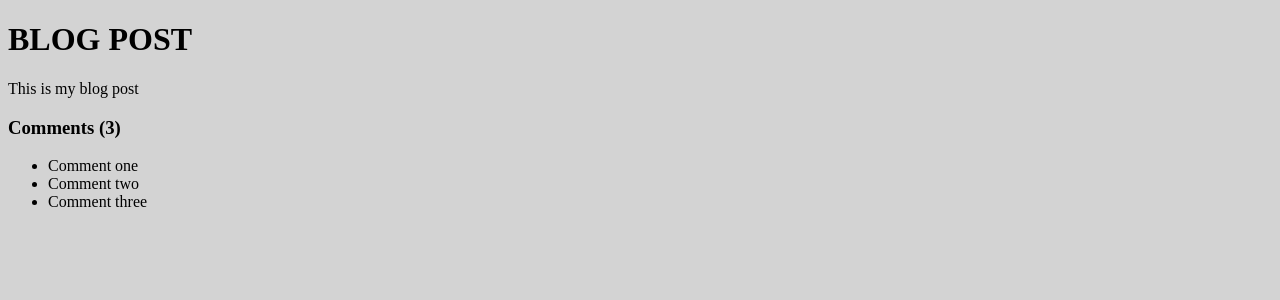
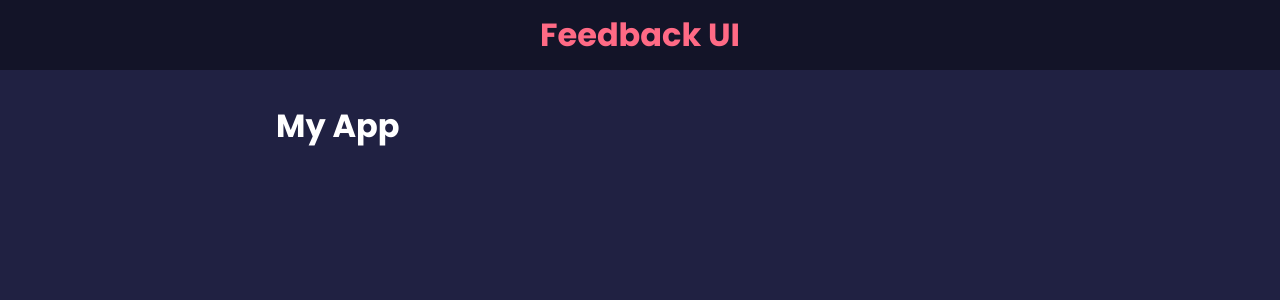
Before and after one commit to diomededavid/feedback-app, a React (Create React App) app: page / in a window 1280 px wide. Shown: the top 300 px of the page. Built offline with nearby package versions, Linux system fonts and the light colour scheme.

Commit message:
Header component

```diff
--- a/package.json
+++ b/package.json
@@ -6,6 +6,7 @@
     "@testing-library/jest-dom": "^5.16.2",
     "@testing-library/react": "^12.1.3",
     "@testing-library/user-event": "^13.5.0",
+    "prop-types": "^15.8.1",
     "react": "^17.0.2",
     "react-dom": "^17.0.2",
     "react-scripts": "5.0.0",
--- a/src/App.js
+++ b/src/App.js
@@ -1,33 +1,13 @@
+import Header from './components/Header';
+
 function App() {
-  const title = 'blog Post';
-  const body = 'This is my blog post';
-  const comments = [
-    { id: 1, text: 'Comment one' },
-    { id: 2, text: 'Comment two' },
-    { id: 3, text: 'Comment three' },
-  ];
-  const loading = false;
-
-  if (loading) return <h1>Loading...</h1>;
-  const showComments = true;
-
-  const commentBlock = (
-    <div className='comments'>
-      <h3>Comments ({comments.length})</h3>
-      <ul>
-        {comments.map((comment, index) => (
-          <li key={index}>{comment.text}</li>
-        ))}
-      </ul>
-    </div>
-  );
-
   return (
-    <div className='container'>
-      <h1>{title.toUpperCase()}</h1>
-      <p>{body}</p>
-      {showComments && commentBlock}
-    </div>
+    <>
+      <Header />
+      <div className='container'>
+        <h1>My App</h1>
+      </div>
+    </>
   );
 }
 
--- /dev/null
+++ b/src/components/Header.jsx
@@ -0,0 +1,28 @@
+import PropTypes from 'prop-types';
+
+function Header({ text, bgColor, textColor }) {
+  const headerStyles = {
+    backgroundColor: bgColor,
+    color: textColor,
+  };
+
+  return (
+    <header style={headerStyles}>
+      <h1>{text}</h1>
+    </header>
+  );
+}
+
+Header.defaultProps = {
+  text: 'Feedback UI',
+  bgColor: 'rgba(0,0,0, 0.4)',
+  textColor: '#ff6a85',
+};
+
+Header.propTypes = {
+  text: PropTypes.string,
+  bgColor: PropTypes.string,
+  textColor: PropTypes.string,
+};
+
+export default Header;
--- a/src/index.css
+++ b/src/index.css
@@ -1,3 +1,230 @@
+@import url('https://fonts.googleapis.com/css2?family=Poppins:wght@400;600;700&display=swap');
+
+* {
+    box-sizing: border-box;
+    margin: 0;
+    padding: 0;
+}
+
 body {
-    background: lightgray;
+    font-family: 'Poppins', sans-serif;
+    background-color: #202142;
+    color: #fff;
+    line-height: 1.6;
 }
+
+ul {
+    list-style: none;
+}
+
+.container {
+    max-width: 768px;
+    margin: auto;
+    padding: 0 20px;
+}
+
+header {
+    height: 70px;
+    width: 100%;
+    display: flex;
+    justify-content: center;
+    align-items: center;
+    margin-bottom: 30px;
+}
+
+.card {
+    background-color: #fff;
+    color: #333;
+    border-radius: 15px;
+    padding: 40px 50px;
+    margin: 20px 0;
+    position: relative;
+}
+
+.card.reverse {
+    background-color: rgba(0, 0, 0, 0.4);
+    color: #fff;
+}
+
+.card h2 {
+    font-size: 22px;
+    font-weight: 600;
+    text-align: center;
+}
+
+.rating {
+    display: flex;
+    align-items: center;
+    justify-content: space-around;
+    margin: 30px 0 40px;
+}
+
+.rating li,
+.num-display {
+    position: relative;
+    background: #f4f4f4;
+    width: 50px;
+    height: 50px;
+    padding: 10px;
+    text-align: center;
+    border-radius: 50%;
+    font-size: 19px;
+    border: 1px #eee solid;
+    transition: 0.3s;
+}
+
+.rating li label {
+    position: absolute;
+    top: 50%;
+    left: 50%;
+    width: 50px;
+    height: 50px;
+    padding: 10px;
+    border-radius: 50%;
+    transform: translate(-50%, -50%);
+    cursor: pointer;
+}
+
+.rating li:hover,
+.num-display {
+    background: #ff6a95;
+    color: #fff;
+}
+
+[type='radio'] {
+    opacity: 0;
+}
+
+[type='radio']:checked ~ label {
+    background: #ff6a95;
+    color: #fff;
+}
+
+.input-group {
+    display: flex;
+    flex-direction: row;
+    border: 1px solid #ccc;
+    padding: 8px 10px;
+    border-radius: 8px;
+}
+
+input {
+    flex-grow: 2;
+    border: none;
+    font-size: 16px;
+}
+
+input:focus {
+    outline: none;
+}
+
+.feedback-stats {
+    color: #fff;
+    display: flex;
+    justify-content: space-between;
+    align-items: center;
+}
+
+.num-display {
+    position: absolute;
+    top: -10px;
+    left: -10px;
+}
+
+.close,
+.edit {
+    position: absolute;
+    top: 10px;
+    right: 20px;
+    cursor: pointer;
+    background: none;
+    border: none;
+}
+
+.edit {
+    right: 40px;
+}
+
+.btn {
+    color: #fff;
+    border: 0;
+    border-radius: 8px;
+    color: #fff;
+    width: 100px;
+    height: 40px;
+    cursor: pointer;
+}
+
+.btn-primary {
+    background-color: #202142;
+}
+
+.btn-secondary {
+    background: #ff6a95;
+}
+
+.btn:hover {
+    transform: scale(0.98);
+    opacity: 0.9;
+}
+
+.btn:disabled {
+    background-color: #cccccc;
+    color: #333;
+    cursor: auto;
+}
+
+.btn:disabled:hover {
+    transform: scale(1);
+    opacity: 1;
+}
+
+.message {
+    padding-top: 10px;
+    text-align: center;
+    color: rebeccapurple;
+}
+
+/* FIX: Remove position: absolute to keep about icon at the bottom of the
+ * document */
+.about-link {
+    display: flex;
+    justify-content: flex-end;
+}
+
+/* FIX: Remove position: absolute to keep about icon at the bottom of the
+ * document */
+.about-link a {
+    color: #fff;
+    cursor: pointer;
+}
+
+.about-link a:hover {
+    color: #ff6a95;
+}
+
+.about h1 {
+    margin-bottom: 20px;
+}
+
+.about p {
+    margin: 10px 0;
+}
+
+@media (max-width: 600px) {
+    .rating li {
+        margin: 10px 3px;
+    }
+
+    .rating {
+        display: flex;
+        align-items: center;
+        justify-content: center;
+        flex-wrap: wrap;
+        margin: 30px 0 40px;
+    }
+
+    .input-group input {
+        width: 80%;
+    }
+}
```
Also changed, not shown: src/FeedbackItem.tsx (added), 1 other file (tests, documents, lock files or other folders).
